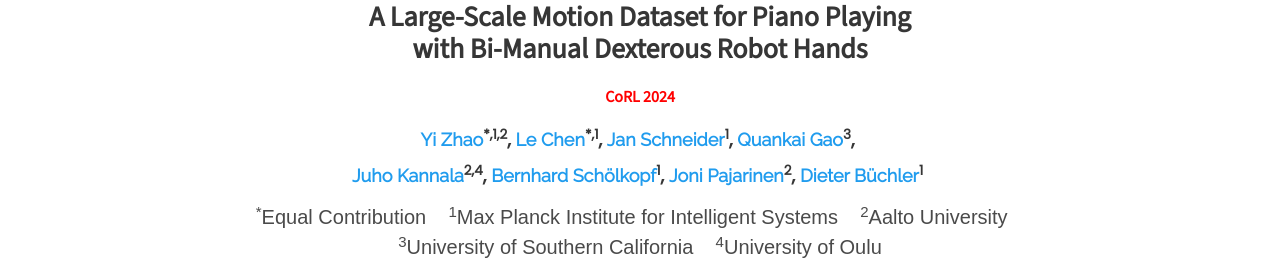
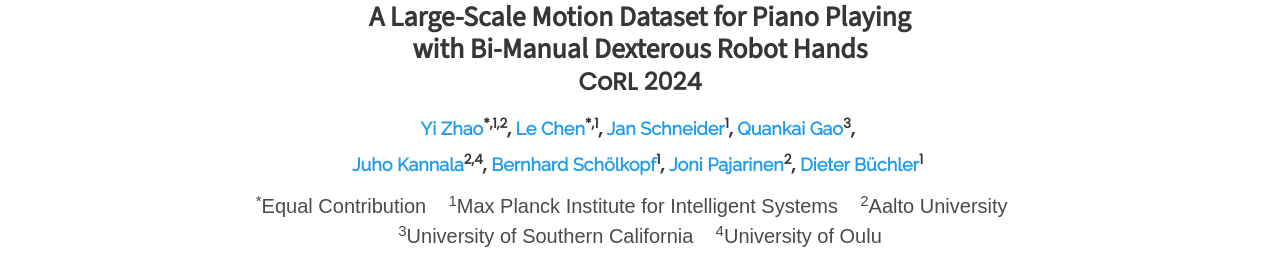
Before and after one commit to rp1m/rp1m.github.io, a plain HTML site: page index.html in a window 1280 px wide. Shown: the part 545-804 px from the top of the page. Drawn offline with nearby package versions, Linux system fonts and the light colour scheme; some icons are missing; a web font is replaced by a local one.

Commit message:
Update index.html

```diff
--- a/index.html
+++ b/index.html
@@ -143,11 +143,7 @@
                                     with Bi-Manual Dexterous Robot Hands
                                 </strong>
                             </h2>
-                            <h6 class="subtitle" style="font-family: 'Source Sans 3', sans-serif; font-weight: 30;">
-                                <strong style="color: red;">
-                                CoRL 2024</a>
-                                </strong><br>
-                            </h6>
+                            <h2 class="title is-4">CoRL 2024</h2>
                             <div class="is-size-6 publication-authors">
                                 <h5>
                                 <span class="author-block">
```
